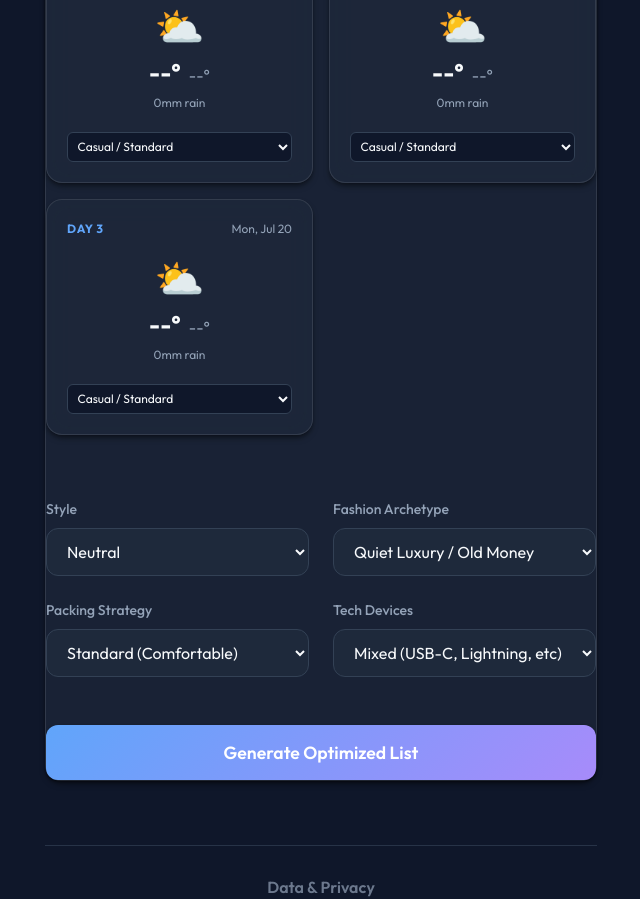
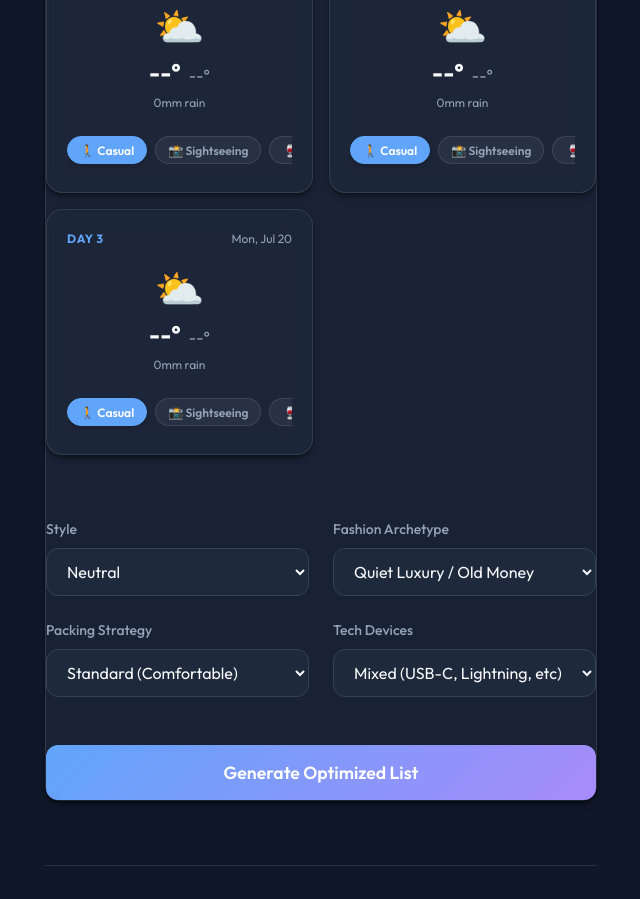
Before and after one commit to jf1shh/Travel-Packing-Optimizer, a React (Vite) app: page / in a window 1280 px wide. Shown: the part 980-1879 px from the top of the page, without its empty margins (319-959 px from the left). Built offline with nearby package versions, Linux system fonts and the light colour scheme.

Commit message:
feat: implement location-aware dynamic visual tags for activity selection

```diff
--- a/src/components/TripForm.jsx
+++ b/src/components/TripForm.jsx
@@ -17,7 +17,7 @@ const TripForm = ({ onSubmit, isLoading, lengthUnit, toggleLengthUnit, tempUnit
   const [travelMode, setTravelMode] = useState('flying');
 
   // Activities
-  const [dailyActivities, setDailyActivities] = useState(Array(30).fill(''));
+  const [dailyActivities, setDailyActivities] = useState(Array(30).fill(null));
 
   // Daily Destinations & Weather
   const [dailyDestinations, setDailyDestinations] = useState(Array(30).fill(''));
@@ -76,6 +76,31 @@ const TripForm = ({ onSubmit, isLoading, lengthUnit, toggleLengthUnit, tempUnit
     return Math.max(1, Math.ceil((end - start) / (1000 * 60 * 60 * 24)) + 1);
   };
   const duration = getDuration();
+
+  const guessActivityFromDestination = (dest) => {
+    if (!dest) return '';
+    const d = dest.toLowerCase();
+    if (d.match(/(ski|aspen|whistler|chamonix|vail|tahoe|niseko|snow|breckenridge|banff|park city|alps)/)) return 'ski';
+    if (d.match(/(beach|honolulu|maui|cancun|maldives|ibiza|bali|phuket|miami|tulum|boracay|fiji|resort)/)) return 'beach';
+    if (d.match(/(hike|yosemite|zion|glacier|yellowstone|patagonia|machu picchu|kilimanjaro|trail|camp)/)) return 'hike';
+    if (d.match(/(vegas|mykonos|new orleans|night|club)/)) return 'nightout';
+    if (d.match(/(business|corporate|hq|office|meeting|conference)/)) return 'business';
+    if (d.match(/(london|paris|rome|tokyo|new york|nyc|berlin|madrid|barcelona|amsterdam|prague|vienna|sightseeing)/)) return 'sightseeing';
+    return '';
+  };
+
+  const ACTIVITY_OPTIONS = [
+    { value: '', label: '🚶 Casual' },
+    { value: 'sightseeing', label: '📸 Sightseeing' },
+    { value: 'formal', label: '🍷 Formal' },
+    { value: 'business', label: '👔 Business' },
+    { value: 'beach', label: '🏖️ Beach' },
+    { value: 'hike', label: '🥾 Hike' },
+    { value: 'ski', label: '⛷️ Ski' },
+    { value: 'nightout', label: '🕺 Night Out' },
+    { value: 'gym', label: '💪 Gym' },
+    { value: 'transit', label: '✈️ Transit' },
+  ];
 
   const updateDestination = (index, value) => {
     const newDest = [...destinations];
@@ -174,7 +199,9 @@ const handleIcsUpload = (e) => {
         gender,
         palette,
         travelMode,
-        dailyActivities: dailyActivities.slice(0, duration),
+        dailyActivities: dailyActivities.slice(0, duration).map((a, i) => {
+          return a !== null ? a : guessActivityFromDestination(dailyDestinations[i] || destinations[0]);
+        }),
         dailyDestinations: dailyDestinations.slice(0, duration),
         formWeatherData,
         packingStrategy,
@@ -410,26 +437,38 @@ const handleIcsUpload = (e) => {
                       ))}
                     </select>
                   )}
-                  <select
-                    value={dailyActivities[i] || ''}
-                    onChange={(e) => {
-                      const newArr = [...dailyActivities];
-                      newArr[i] = e.target.value;
-                      setDailyActivities(newArr);
-                    }}
-                    style={{ padding: '0.35rem', borderRadius: '6px', background: 'var(--bg-color)', color: 'var(--text-primary)', border: '1px solid var(--border-color)', fontSize: '0.75rem', width: '100%' }}
-                  >
-                    <option value="">Casual / Standard</option>
-                    <option value="sightseeing">Sightseeing / Heavy Walking</option>
-                    <option value="transit">Transit / Travel Day</option>
-                    <option value="formal">Formal / Dinner</option>
-                    <option value="gym">Gym / Workout</option>
-                    <option value="beach">Beach / Pool</option>
-                    <option value="hike">Hiking / Trail</option>
-                    <option value="ski">Skiing / Snowboarding</option>
-                    <option value="business">Business / Meeting</option>
-                    <option value="nightout">Night Out / Clubbing</option>
-                  </select>
+                  <div className="activity-tags-container" style={{ display: 'flex', gap: '0.5rem', overflowX: 'auto', paddingBottom: '0.5rem', marginTop: '0.25rem', WebkitOverflowScrolling: 'touch', scrollbarWidth: 'none' }}>
+                    {ACTIVITY_OPTIONS.map(opt => {
+                      const guessed = dailyActivities[i] === null ? guessActivityFromDestination(dailyDestinations[i] || destinations[0]) : null;
+                      const isSelected = dailyActivities[i] === opt.value || (dailyActivities[i] === null && guessed === opt.value) || (dailyActivities[i] === null && guessed === '' && opt.value === '');
+
+                      return (
+                        <button
+                          key={opt.value}
+                          type="button"
+                          onClick={() => {
+                            const newArr = [...dailyActivities];
+                            newArr[i] = opt.value;
+                            setDailyActivities(newArr);
+                          }}
+                          style={{
+                            background: isSelected ? 'var(--accent-color)' : 'rgba(255,255,255,0.05)',
+                            color: isSelected ? '#fff' : 'var(--text-secondary)',
+                            border: `1px solid ${isSelected ? 'var(--accent-color)' : 'rgba(255,255,255,0.1)'}`,
+                            padding: '0.35rem 0.75rem',
+                            borderRadius: '16px',
+                            fontSize: '0.75rem',
+                            cursor: 'pointer',
+                            whiteSpace: 'nowrap',
+                            transition: 'all 0.2s',
+                            boxShadow: isSelected ? '0 2px 4px rgba(0,0,0,0.2)' : 'none'
+                          }}
+                        >
+                          {opt.label}
+                        </button>
+                      );
+                    })}
+                  </div>
                 </div>
               </div>
             );
```
